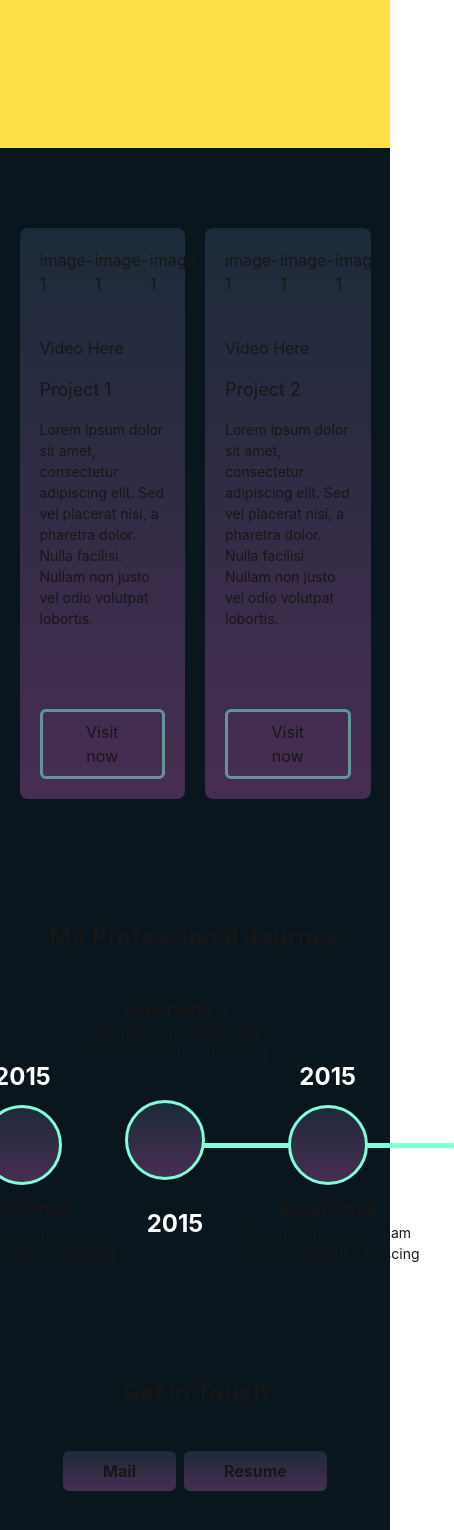
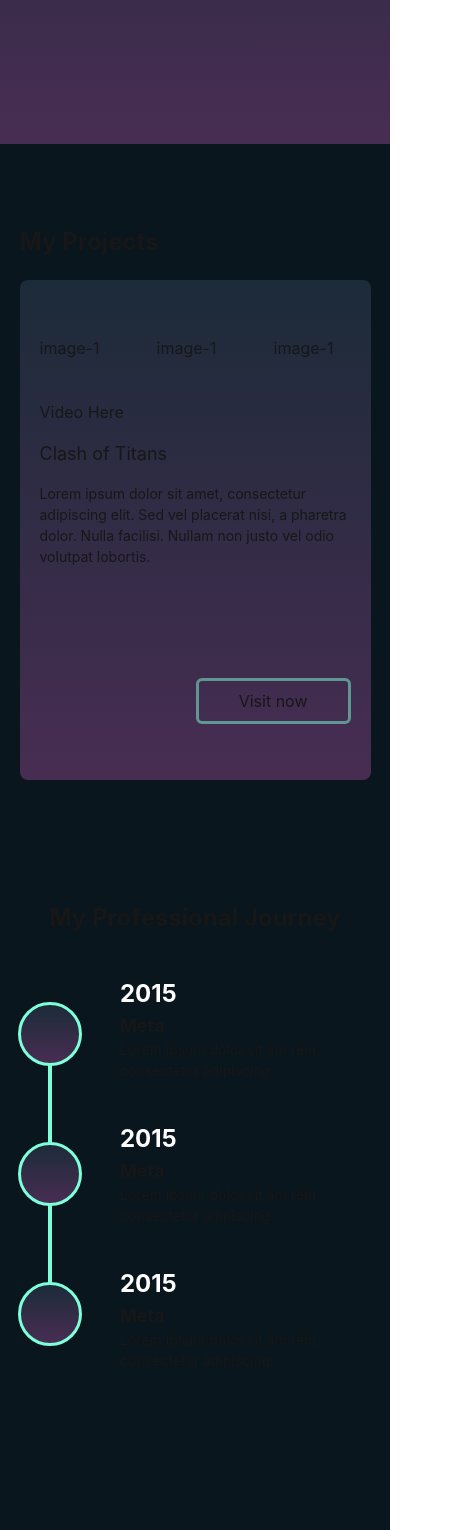
Before and after one commit to usama-666/zohaib-portfolio, a Next.js app: page / in a window 390 px wide. Shown: the part 432-1962 px from the top of the page, 454 px wide, since content can reach past the window. Built offline with nearby package versions, Linux system fonts and the light colour scheme.

Commit message:
Feat: Updated butt Portfolio

```diff
--- a/app/[id]/page.jsx
+++ b/app/[projectId]/page.js
@@ -1,12 +1,9 @@
+"use client";
 import Navbar from "@/components/Navbar/Navbar";
 import Wrapper from "@/components/wrapper/Wrapper";
 import Image from "next/image";
 import React from "react";
 
-import p1Img from "../../public/p1.png";
-import p2Img from "../../public/p2.png";
-import p3Img from "../../public/p3.png";
-import p4Img from "../../public/p4.png";
 import CardSlider from "@/components/common/CardSlider";
 import Contact from "@/components/Footer/Contact";
 
@@ -32,12 +29,60 @@ const techLogos = [
         alt: "logo-4",
     },
 ];
-const page = () => {
+const ProjectPage = ({ params: { projectId } }) => {
+    const projectDetails = [
+        {
+            title: "Clash of Titans",
+            description:
+                "Lorem ipsum dolor sit amet, consectetur adipiscing elit. Sed vel placerat nisi, a pharetra dolor. Nulla facilisi. Nullam non justo vel odio volutpat lobortis.",
+            id: "Project-1",
+        },
+        {
+            title: "Call of Duty Modern Warfare",
+            description:
+                "Lorem ipsum dolor sit amet, consectetur adipiscing elit. Sed vel placerat nisi, a pharetra dolor. Nulla facilisi. Nullam non justo vel odio volutpat lobortis.",
+            id: "Project-2",
+            images: [],
+        },
+        {
+            title: "Project IGI 1",
+            description:
+                "Lorem ipsum dolor sit amet, consectetur adipiscing elit. Sed vel placerat nisi, a pharetra dolor. Nulla facilisi. Nullam non justo vel odio volutpat lobortis.",
+            id: "Project-3",
+            images: [],
+        },
+
+        {
+            title: "Counter Strike 2",
+            description:
+                "Lorem ipsum dolor sit amet, consectetur adipiscing elit. Sed vel placerat nisi, a pharetra dolor. Nulla facilisi. Nullam non justo vel odio volutpat lobortis.",
+            id: "Project-4",
+            images: [],
+        },
+
+        {
+            title: "Candy Crash  ",
+            description:
+                "Lorem ipsum dolor sit amet, consectetur adipiscing elit. Sed vel placerat nisi, a pharetra dolor. Nulla facilisi. Nullam non justo vel odio volutpat lobortis.",
+            id: "Project-5",
+            images: [],
+        },
+
+        // Add more projects here...
+    ];
+
+    const projectItem = projectDetails.filter(
+        (projId) => projId.id === projectId
+    );
+    const { title, id, description, images } =
+        projectItem.length > 0 && projectItem[0];
+    console.log(title, id, description, images);
+
     return (
         <div>
             <Navbar />
-            <div className="bg-yellow-300 h-screen w-full">
-                <div className="flex justify-center items-center h-[90%] w-[90%] mx-auto">
+            <div className="flex justify-center items-center  bg-img-grad bg-custom-grad h-[300px] md:h-screen w-full">
+                <div className=" h-[60%] md:h-[80%] w-[90%] mx-auto">
                     <iframe
                         className="w-full h-full"
                         src="https://www.youtube.com/embed/0kQ8i2FpRDk?autoplay=1&mute=1&controls=1/rel=0"
@@ -45,7 +90,6 @@ const page = () => {
                         frameborder="0"
                         allow="accelerometer; autoplay; clipboard-write; encrypted-media; gyroscope; picture-in-picture; web-share"
                         referrerpolicy="strict-origin-when-cross-origin"
-                        allowfullscreen
                     ></iframe>
                 </div>
             </div>
@@ -53,9 +97,14 @@ const page = () => {
             <div className="py-10">
                 <Wrapper classname={"w-[90%] "}>
                     <div>
-                        <h1 className="text-3xl font-bold">About Project</h1>
+                        {/* <h1 className="text-xl md:text-3xl font-bold">
+                            About Project
+                        </h1> */}
+                        <h2 className=" text-xl md:text-3xl font-bold">
+                            Project : {title}
+                        </h2>
 
-                        <p className="w-3/4">
+                        <p className="w-full md:w-3/4">
                             Lorem, ipsum dolor sit amet consectetur adipisicing
                             elit. Dicta veritatis commodi quasi, voluptates nam
                             delectus sit voluptatibus doloribus aperiam.
@@ -105,10 +154,10 @@ const page = () => {
                         </p>
                     </div>
 
-                    <div className="  my-5 flex gap-5">
+                    <div className="  my-5 flex flex-wrap gap-5">
                         {techLogos.map((tech, index) => (
                             <div
-                                className="h-32 w-32 border border-secondary  rounded-lg flex justify-center items-center bg-custom-grad bg-img-grad"
+                                className="h-20 w-20 md:h-32 md:w-32 border border-secondary  rounded-lg flex justify-center items-center bg-custom-grad bg-img-grad"
                                 key={index}
                             >
                                 <Image
@@ -117,7 +166,6 @@ const page = () => {
                                     width={100}
                                     height={100}
                                 />
-                                <p>{tech.title}</p>
                             </div>
                         ))}
                     </div>
@@ -125,11 +173,39 @@ const page = () => {
                     <div className="h-1 rounded-2xl my-20 bg-secondary"></div>
 
                     {/* imaegs  */}
-                    <div className="flex gap-10">
-                        <div className="h-[450px] w-[500px]  bg-custom-grad bg-img-grad"></div>
-                        <div className="h-[450px] w-[500px]  bg-custom-grad bg-img-grad"></div>
-                        <div className="h-[450px] w-[500px]  bg-custom-grad bg-img-grad"></div>
-                        <div className="h-[450px] w-[500px]  bg-custom-grad bg-img-grad"></div>
+                    <div className=" flex  flex-col md:flex-row justify-between gap-5  ">
+                        <div className="relative h-[450px] w-full  md:w-1/5   bg-custom-grad bg-img-grad">
+                            <Image
+                                src={"/poster.jpg"}
+                                alt="posters "
+                                fill
+                                className="object-cover"
+                            />
+                        </div>
+                        <div className="relative h-[450px] w-full  md:w-1/5   bg-custom-grad bg-img-grad">
+                            <Image
+                                src={"/poster.jpg"}
+                                alt="posters "
+                                fill
+                                className="object-cover"
+                            />
+                        </div>
+                        <div className="relative h-[450px] w-full  md:w-1/5   bg-custom-grad bg-img-grad">
+                            <Image
+                                src={"/poster.jpg"}
+                                alt="posters "
+                                fill
+                                className="object-cover"
+                            />
+                        </div>
+                        <div className="relative h-[450px] w-full  md:w-1/5   bg-custom-grad bg-img-grad">
+                            <Image
+                                src={"/poster.jpg"}
+                                alt="posters "
+                                fill
+                                className="object-cover"
+                            />
+                        </div>
                     </div>
 
                     <div className="my-20">
@@ -142,4 +218,4 @@ const page = () => {
     );
 };
 
-export default page;
+export default ProjectPage;
--- a/app/layout.js
+++ b/app/layout.js
@@ -3,6 +3,7 @@ import "swiper/css";
 import "swiper/css/pagination";
 import "swiper/css/navigation";
 import "./globals.css";
+import Head from "next/head";
 
 const geistSans = localFont({
     src: "./fonts/GeistVF.woff",
@@ -16,13 +17,24 @@ const geistMono = localFont({
 });
 
 export const metadata = {
-    title: "Create Next App",
-    description: "Generated by create next app",
+    title: "Zohaib Butt | Portfolio",
+    description:
+        "We provide the bridge between the real and digital world by building Game based solutions.",
+    alternates: {
+        canonical: "https://www.zohaib-portfolio-nu.vercel.app/",
+        languages: {
+            "en-US": "/en-US",
+            "en-GB": "/en-GB",
+        },
+    },
 };
 
 export default function RootLayout({ children }) {
     return (
         <html lang="en">
+            <Head>
+                <title>Zohaib Butt | Portfolio</title>
+            </Head>
             <body
                 className={`${geistSans.variable} ${geistMono.variable} antialiased`}
             >
--- a/components/Footer/Contact.jsx
+++ b/components/Footer/Contact.jsx
@@ -44,7 +44,7 @@ const Contact = () => {
                     </div>
                 </Link>
             </div>
-            <div>
+            <div className="w-[80%] text-center">
                 <h2>@copyright Zohaib Butt Game Dev PVT SINCE 2000</h2>
             </div>
         </footer>
--- a/components/Journey/Journey.jsx
+++ b/components/Journey/Journey.jsx
@@ -28,9 +28,9 @@ const Journey = () => {
                 My Professional Journey
             </h1>
 
-            {/* //experience section */}
+            {/* //experience section desktop */}
 
-            <div className="relative  flex items-center  w-[95%] mx-auto gap-10">
+            <div className="hidden  relative  md:flex items-center  w-[95%] mx-auto gap-10">
                 {/* Line connecting the circles */}
                 <div className="absolute top-30 left-48 h-[5px] w-[68%] bg-secondary transform  z-0"></div>
 
@@ -64,7 +64,7 @@ const Journey = () => {
                                         {exp.desc}
                                     </p>
                                 </div>
-                                <div className="h-[100px]  w-[100px] ">
+                                <div className="h-[100px]  w-[100px] grid place-items-center ">
                                     <div className="w-20 h-20 bg-custom-grad bg-img-grad border-[3px] border-secondary rounded-full "></div>
                                 </div>
 
@@ -78,6 +78,87 @@ const Journey = () => {
                 {/* Lines  */}
                 <div className="h-3 bg-secondary"></div>
             </div>
+
+            {/* //experience mobile devices */}
+
+            <div className=" flex flex-col  relative  md:hidden items-center  w-full mx-auto gap-20">
+                {/* Line connecting the circles */}
+                {/* <div className="absolute top-30 left-48 h-[5px] w-[68%] bg-secondary transform  z-0"></div> */}
+
+                {/* Line connecting the circles */}
+                {/* <div className="absolute top-60 -left-[160px] right-0 md:hidden  rotate-90 h-[4px] w-[80%] z-0 bg-secondary"></div> */}
+
+                {/* {experience.map((exp, index) => ( */}
+                <div className=" w-full relative  flex  justify-center items-center  gap-5   ">
+                    <div className="relative  flex flex-col gap-10  z-40">
+                        <div className="h-[100px]  w-[100px] grid place-items-center relative  ">
+                            <div className="w-16 h-16 bg-custom-grad bg-img-grad border-[3px] border-secondary rounded-full "></div>
+                        </div>
+                        <div className="h-[100px]  w-[100px] grid place-items-center relative ">
+                            <div className="w-16 h-16 bg-custom-grad bg-img-grad border-[3px] border-secondary rounded-full "></div>
+                        </div>
+                        <div className="h-[100px]  w-[100px] grid place-items-center relative ">
+                            <div className="w-16 h-16 bg-custom-grad bg-img-grad border-[3px] border-secondary rounded-full "></div>
+                        </div>
+
+                        <div className="absolute top-10 left-1/2 transform -translate-x-1/2 h-3/4 w-[4px] z-[-10] bg-secondary"></div>
+                        {/* <div className="absolute top-10 left-12 right-0 md:hidden   border-2 h-[300px] w-[4px] z-0 border-secondary"></div> */}
+                    </div>
+                    <div className=" flex flex-col gap-10    ">
+                        <div>
+                            <div className=" text-xl font-bold text-white  ">
+                                {"2015  "}
+                            </div>
+
+                            <div className=" w-full ">
+                                <h1 className="capitalze text-lg font-bold ">
+                                    {"Meta"}
+                                </h1>
+                                <p className="text-sm  ">
+                                    {
+                                        "Lorem ipsum dolor sit am rem, consectetur adipiscing  "
+                                    }
+                                </p>
+                            </div>
+                        </div>
+                        <div>
+                            <div className=" text-xl font-bold text-white  ">
+                                {"2015  "}
+                            </div>
+
+                            <div className=" w-full ">
+                                <h1 className="capitalze text-lg font-bold ">
+                                    {"Meta"}
+                                </h1>
+                                <p className="text-sm  ">
+                                    {
+                                        "Lorem ipsum dolor sit am rem, consectetur adipiscing  "
+                                    }
+                                </p>
+                            </div>
+                        </div>
+                        <div>
+                            <div className=" text-xl font-bold text-white  ">
+                                {"2015  "}
+                            </div>
+
+                            <div className=" w-full ">
+                                <h1 className="capitalze text-lg font-bold ">
+                                    {"Meta"}
+                                </h1>
+                                <p className="text-sm  ">
+                                    {
+                                        "Lorem ipsum dolor sit am rem, consectetur adipiscing  "
+                                    }
+                                </p>
+                            </div>
+                        </div>
+                    </div>
+                </div>
+                {/* ))} */}
+                {/* Lines  */}
+                <div className=" h-1 md:h-3 bg-secondary mt-5"></div>
+            </div>
         </div>
     );
 };
--- a/components/Navbar/Navbar.jsx
+++ b/components/Navbar/Navbar.jsx
@@ -10,10 +10,19 @@ const Navbar = () => {
     const handleShowMenu = () => {
         setShowMenu(!showMenu);
     };
+
+    // Function to scroll to section smoothly
+    const scrollToSection = (id) => {
+        const section = document.getElementById(id);
+        if (section) {
+            section.scrollIntoView({ behavior: "smooth" });
+        }
+    };
+
     return (
         <div className="spare-home">
             <Wrapper classname={"w-[90%]"}>
-                <div className="relative  w-full border-2 flex  md:justify-between items-center">
+                <div className="relative  w-full  flex  md:justify-between items-center">
                     <div className="w-full md:w-1/4  flex justify-between py-5 ">
                         <div className=" ">
                             <h1 className="text-xl px-4 ">Muhammad Zohaib </h1>
@@ -31,10 +40,10 @@ const Navbar = () => {
                     <div className=" md:w-3/4 hidden md:flex md:justify-end nav-items ">
                         <ul className="flex justify-center  text-lg">
                             <li className="text-white  px-3 py-2 mx-3">
-                                <Link href={"/home"}> Home</Link>
+                                <Link href={"/"}> Home</Link>
                             </li>
                             <li className="text-white px-3 py-2 mx-3">
-                                <Link href={"/"}> Projects</Link>
+                                <Link href={"#projects"}> Projects</Link>
                             </li>
 
                             <li className="text-white px-3 py-2 mx-3">
@@ -49,17 +58,26 @@ const Navbar = () => {
                 {/* Mobile Screens */}
                 {showMenu && (
                     <div className="absolute t0p-[78px] right-0 md:hidden  w-full  bg-bgcolor flex justify-end   z-50 py-5">
-                        <ul className="w-3/4  flex flex-col gap-4 justify-center items-center h-full text-white">
-                            <li className="w-full text-center py-4 hover:bg-red-300">
+                        <ul className="w-full  flex flex-col gap-4 justify-center items-center h-full text-white">
+                            <li className="w-full text-center py-4 hover:border hover:border-main rounded-md">
                                 <Link href={"/"}> Home</Link>
                             </li>
-                            <li className="w-full text-center py-4 hover:bg-red-300">
-                                <Link href={"/"}> Projects</Link>
+                            <li className="w-full text-center py-4 hover:border hover:border-main rounded-md">
+                                <Link
+                                    href={"#projects"}
+                                    onClick={handleShowMenu}
+                                >
+                                    {" "}
+                                    Projects
+                                </Link>
+                                {/* <button onClick={scrollToSection}>
+                                    Projects
+                                </button> */}
                             </li>
-                            <li className="w-full text-center py-4 hover:bg-red-300">
+                            <li className="w-full text-center py-4 hover:border hover:border-main rounded-md">
                                 <Link href={"/"}> About me</Link>
                             </li>
-                            <li className="w-full text-center py-4 hover:bg-red-300">
+                            <li className="w-full text-center py-4 hover:border hover:border-main rounded-md">
                                 <Link href={"/"}> Get In Touch</Link>
                             </li>
                         </ul>
--- a/components/Projects/ProjectCard.jsx
+++ b/components/Projects/ProjectCard.jsx
@@ -1,12 +1,13 @@
 "use client";
 import Button from "@/utils/Button";
+import Link from "next/link";
 import React from "react";
 
 const ProjectCard = ({ card }) => {
     return (
-        <div className="  w-full mx-auto  rounded-lg bg-custom-grad  bg-img-grad glass-border">
-            <div className="flex flex-col justify-between gap-20 w-full rounded-lg  p-5">
-                <div>
+        <div className=" h-[500px]  w-full mx-auto  rounded-lg bg-custom-grad  bg-img-grad glass-border">
+            <div className="flex flex-col justify-evenly  w-full h-full rounded-lg  p-5 ">
+                <div className="h-2/3">
                     <div className="grid grid-cols-3 gap-10">
                         <div className="col-span-1">image-1</div>
                         <div className="col-span-1">image-1</div>
@@ -18,10 +19,12 @@ const ProjectCard = ({ card }) => {
                         <p className="text-sm">{card.description}</p>
                     </div>
                 </div>
-                <div className="flex justify-end ">
-                    <button className="border-[3px] hover:bg-[#7EFFD980] hover:border-[3px] hover:border-[#7EFFD980] border-[#7EFFD980] px-10 py-2 rounded-md">
-                        Visit now
-                    </button>
+                <div className="flex  justify-end">
+                    <Link href={`/${card.id}`}>
+                        <button className="border-[3px] hover:bg-[#7EFFD980] hover:border-[3px] hover:border-[#7EFFD980] border-[#7EFFD980] px-10 py-2 rounded-md">
+                            Visit now
+                        </button>
+                    </Link>
                 </div>
             </div>
         </div>
--- a/components/Projects/Projects.jsx
+++ b/components/Projects/Projects.jsx
@@ -10,7 +10,7 @@ import "swiper/css";
 
 const Projects = () => {
     return (
-        <div className=" py-20">
+        <div className=" py-20" id="projects">
             <Wrapper classname={"w-[90%]"}>
                 {/* <div className=" space-y-2">
                     <h1 className="text-xl md:text-3xl font-bold">
@@ -22,7 +22,10 @@ const Projects = () => {
                     </p>
                 </div> */}
 
-                <div>
+                <div className="space-y-5">
+                    <h1 className=" text-xl font-bold md:text-3xl">
+                        My Projects
+                    </h1>
                     <CardSlider />
                 </div>
             </Wrapper>
--- a/components/common/CardSlider.jsx
+++ b/components/common/CardSlider.jsx
@@ -12,43 +12,40 @@ export default function CardSlider() {
 
     const projectDetails = [
         {
-            title: "Project 1",
+            title: "Clash of Titans",
             description:
                 "Lorem ipsum dolor sit amet, consectetur adipiscing elit. Sed vel placerat nisi, a pharetra dolor. Nulla facilisi. Nullam non justo vel odio volutpat lobortis.",
-            link: "https://example.com",
+            id: "Project-1",
         },
         {
-            title: "Project 2",
+            title: "Call of Duty Modern Warfare",
             description:
                 "Lorem ipsum dolor sit amet, consectetur adipiscing elit. Sed vel placerat nisi, a pharetra dolor. Nulla facilisi. Nullam non justo vel odio volutpat lobortis.",
-            link: "https://example.com",
+            id: "Project-2",
+            images: [],
         },
         {
-            title: "Project 3",
+            title: "Project IGI 1",
             description:
                 "Lorem ipsum dolor sit amet, consectetur adipiscing elit. Sed vel placerat nisi, a pharetra dolor. Nulla facilisi. Nullam non justo vel odio volutpat lobortis.",
-            link: "https://example.com",
+            id: "Project-3",
+            images: [],
         },
 
         {
-            title: "Project 4",
+            title: "Counter Strike 2",
             description:
                 "Lorem ipsum dolor sit amet, consectetur adipiscing elit. Sed vel placerat nisi, a pharetra dolor. Nulla facilisi. Nullam non justo vel odio volutpat lobortis.",
-            link: "https://example.com",
+            id: "Project-4",
+            images: [],
         },
 
         {
-            title: "Project 5",
+            title: "Candy Crash  ",
             description:
                 "Lorem ipsum dolor sit amet, consectetur adipiscing elit. Sed vel placerat nisi, a pharetra dolor. Nulla facilisi. Nullam non justo vel odio volutpat lobortis.",
-            link: "https://example.com",
-        },
-
-        {
-            title: "Project 6",
-            description:
-                "Lorem ipsum dolor sit amet, consectetur adipiscing elit. Sed vel placerat nisi, a pharetra dolor. Nulla facilisi. Nullam non justo vel odio volutpat lobortis.",
-            link: "https://example.com",
+            id: "Project-5",
+            images: [],
         },
 
         // Add more projects here...
@@ -60,13 +57,19 @@ export default function CardSlider() {
 
     return (
         <Swiper
-            slidesPerView={2} // Display multiple slides
+            slidesPerView={1} // Display multiple slides
             spaceBetween={20} // Space between slides
             loop={true} // Infinite loop
             breakpoints={{
                 // When window width is >= 768px (md screens)
+                480: {
+                    slidesPerView: 2,
+                },
                 768: {
                     slidesPerView: 3, // Show 3 slides on medium and larger screens
+                },
+                1200: {
+                    slidesPerView: 4, // Show 4 slides on larger screens
                 },
             }}
             // freeMode={true} // Enable free mode for drag/swipe
--- a/components/header/Header.jsx
+++ b/components/header/Header.jsx
@@ -21,10 +21,10 @@ const Header = () => {
     // }, [names.length]);
 
     return (
-        <div className="bg-yellow-300 w-full h-[500px] md:h-[800px]">
+        <div className="bg-custom-grad bg-img-grad w-full h-[500px] md:h-[800px]">
             <div className="flex justify-center items-center h-full">
                 <div className="">
-                    <h1 className="text-xl md:text-[80px] font-bold">
+                    <h1 className="w-2/3 md:w-full text-xl md:text-[80px] font-bold">
                         {/* eslint-disable-next-line */}
                         Hi there! I'm{" "}
                         <span className="fade-in">
```
Also changed, not shown: public/poster.jpg (added).
